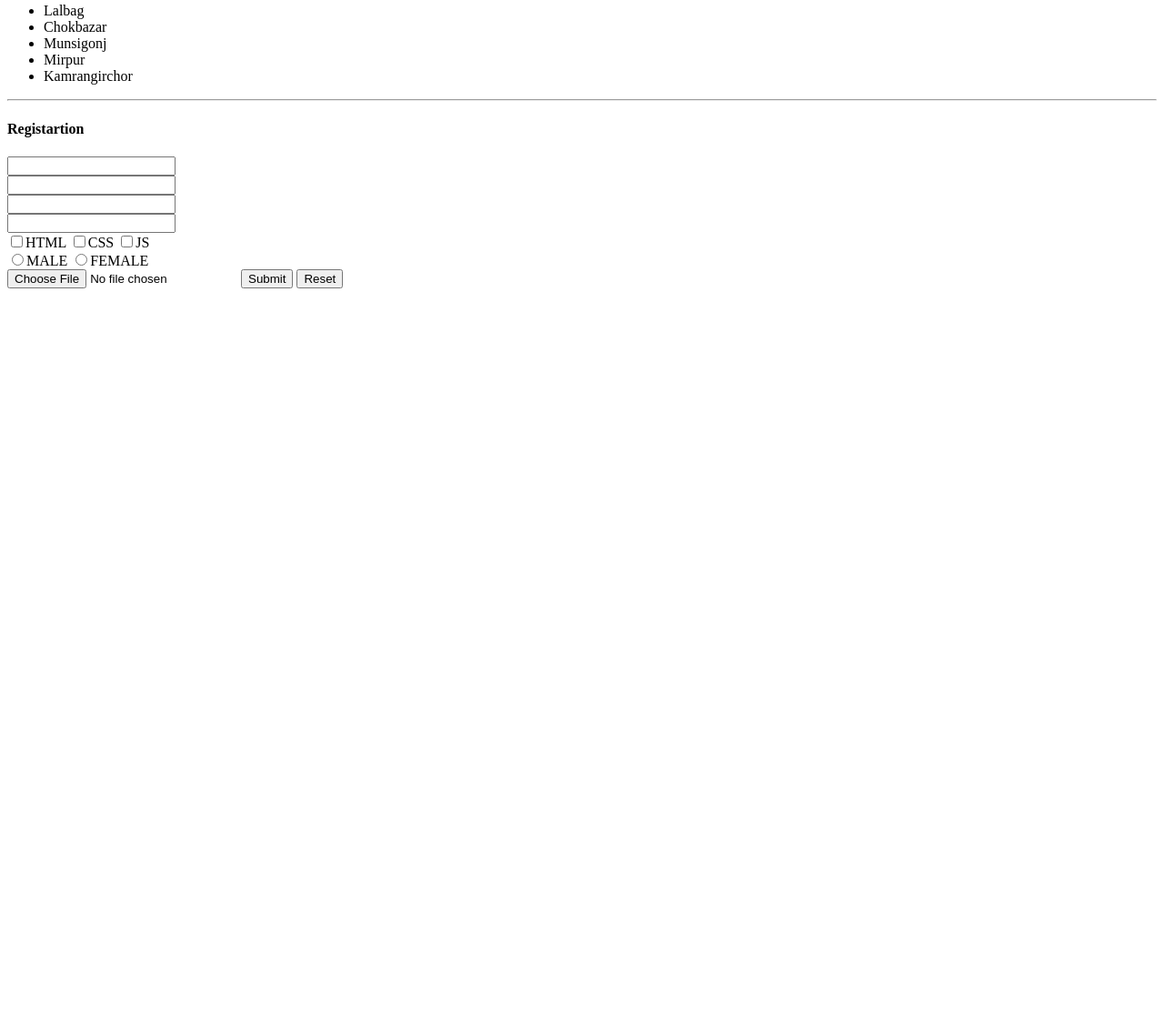
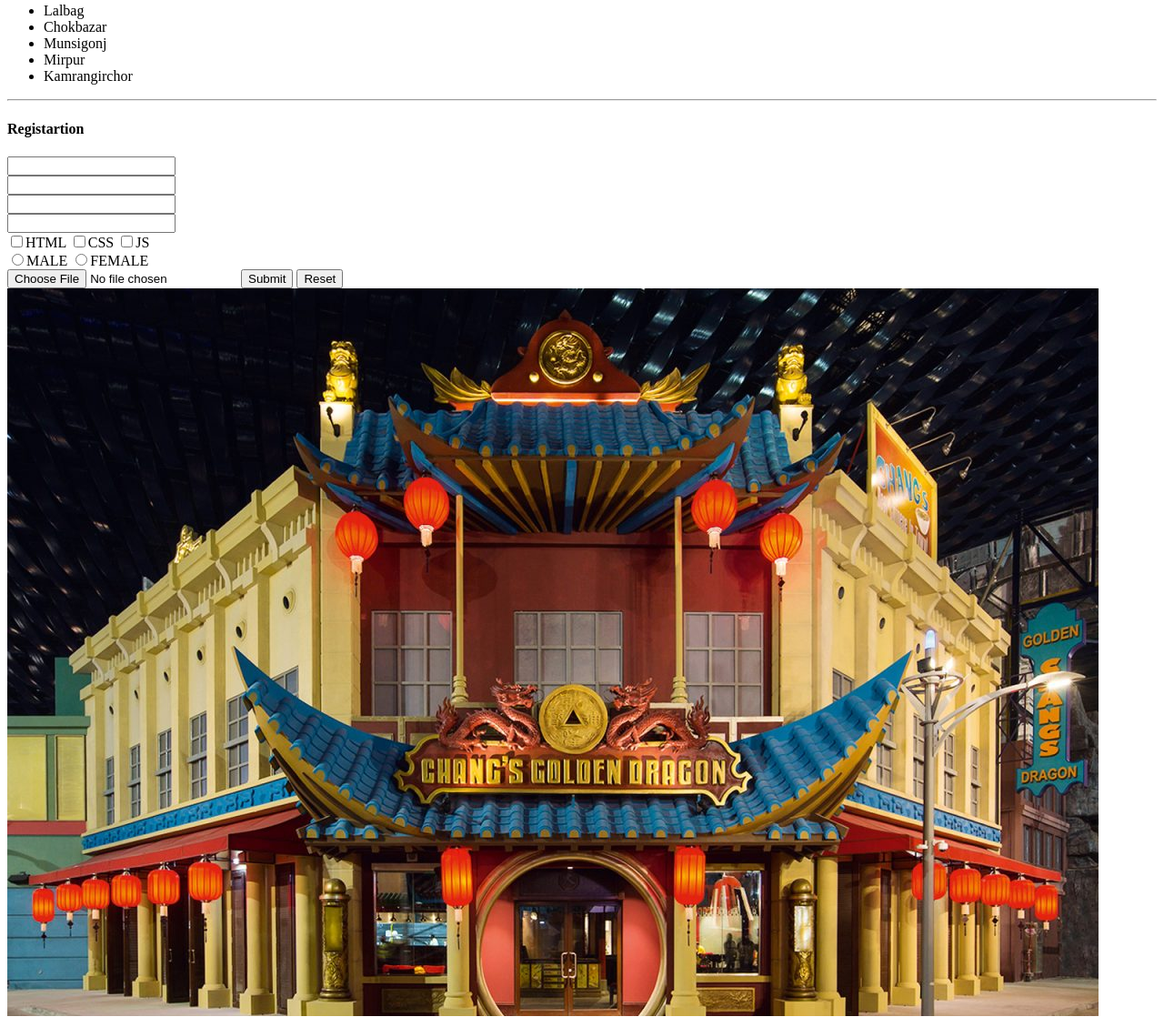
Before and after one commit to shanto1798/web-first-day-html, a plain HTML site: page index.html in a window 1280 px wide. Shown: the part 1499-2628 px from the top of the page at 91% size. Before the commit the page ends 1824 px from the top, so only its background shows below. Drawn offline with Linux system fonts and the light colour scheme.

Commit message:
added img

```diff
--- a/index.html
+++ b/index.html
@@ -47,5 +47,6 @@
         <button>Submit</button>
         <button>Reset</button>
     </form>
+    <img src="image/img.jpg" alt="">
 </body>
 </html>
```
Also changed, not shown: image/img.jpg (added).
